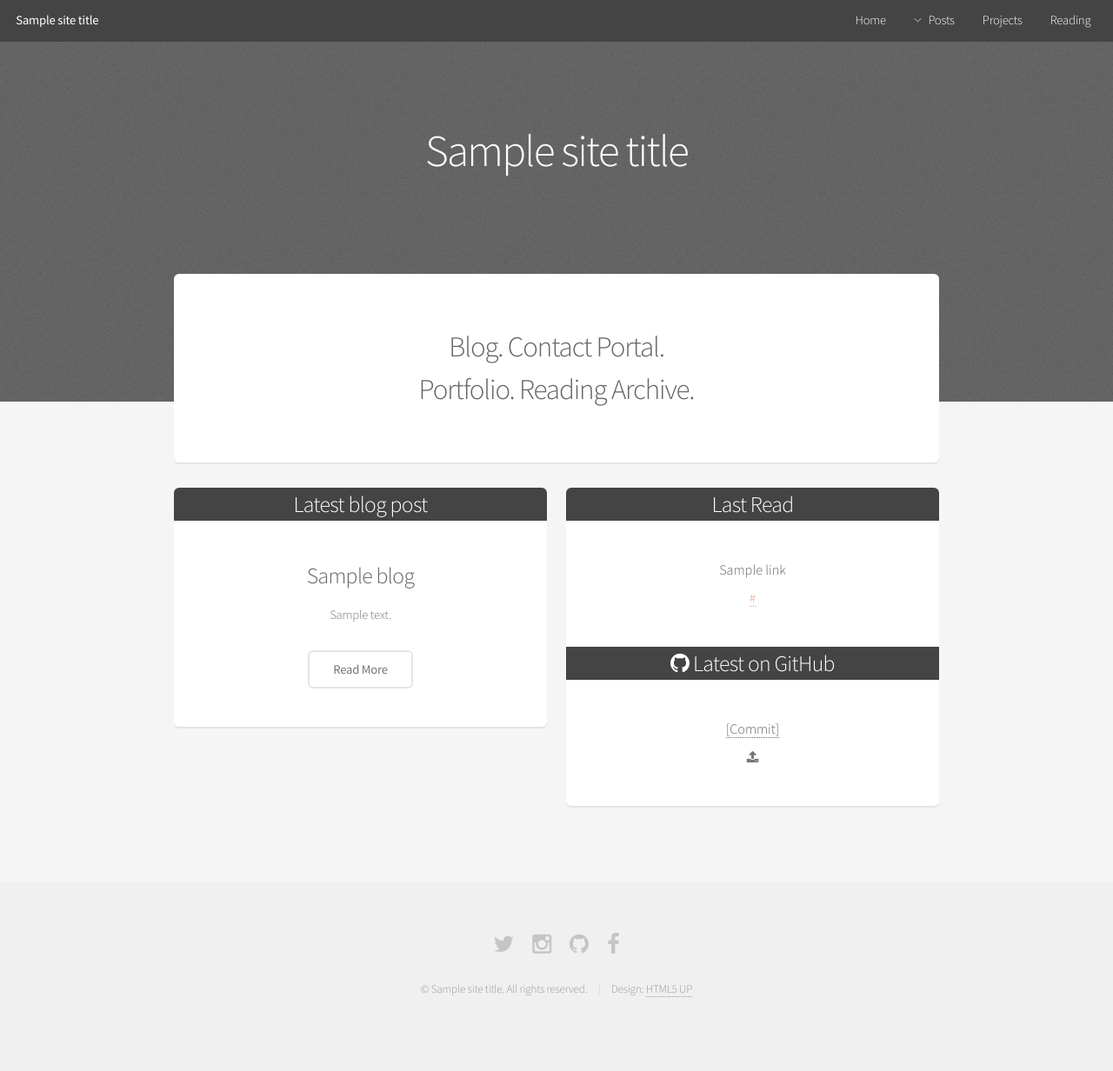
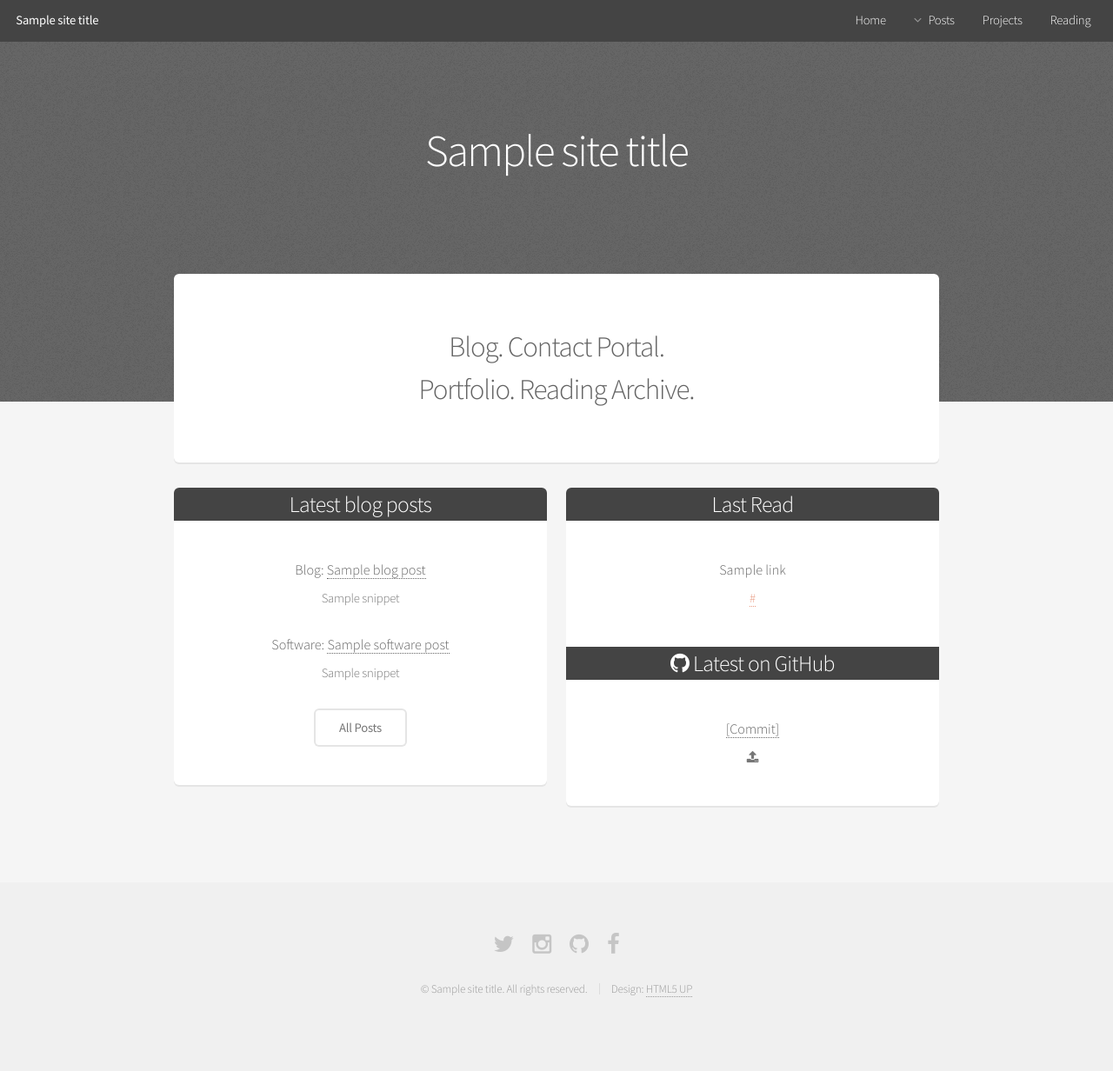
Before and after one commit to entrepreneurj/letts.me, a Django app: template letts_me/frontpage/templates/frontpage/index.html in a window 1280 px wide. Shown: the whole page at 87% size. Run offline with Django 3.2, Linux system fonts and the light colour scheme; the template is opened without the code that fills it: most values are stand-ins (such as "Sample title", 1, 10 or a date in 2020); some libraries are stand-ins or nearby versions.

Commit message:
Adds latest software post to front page
* Replaces latest post with latest blog post and latest software post

```diff
--- a/letts_me/blog/models.py
+++ b/letts_me/blog/models.py
@@ -26,6 +26,9 @@ class Entry(HasCategory, HasGallery):
     def summary(self):
         return "{0}...".format(' '.join(self.text.split()[:50]))
 
+    def snippet(self):
+        return "{0}...".format(' '.join(self.text.split()[:20]))
+
     def __str__(self):
         return self.title
 
--- a/letts_me/frontpage/templates/frontpage/index.html
+++ b/letts_me/frontpage/templates/frontpage/index.html
@@ -20,11 +20,13 @@
 					<div class="6u">
 
 						<section class="box special">
-							<span class="image featured" style="background-color:#444;"><h3 style="color:#fff;">Latest blog post</h3></span>
-							<h3>{{ blog.title}}</h3>
-							<p>{{ blog.summary|striptags }}</p>
+							<span class="image featured" style="background-color:#444;"><h3 style="color:#fff;">Latest blog posts</h3></span>
+                            <h4>Blog: <a href="{% url "blog-entry" slug=blog_post.slug %}">{{ blog_post.title }}</a></h4>
+							<p>{{ blog_post.snippet|striptags }}</p>
+                            <h4>Software: <a href="{% url "blog-entry" slug=software_post.slug %}">{{ software_post.title }}</a></h4>
+							<p>{{ software_post.snippet|striptags }}</p>
 							<ul class="actions">
-								<li><a href="{% url "blog-entry" slug=blog.slug %}" class="button alt">Read More</a></li>
+								<li><a href="{% url "all-index" page=1 %}" class="button alt">All Posts</a></li>
 							</ul>
 						</section>
 
--- a/letts_me/frontpage/views.py
+++ b/letts_me/frontpage/views.py
@@ -13,7 +13,8 @@ class IndexView(TemplateView):
     def get_context_data(self, **kwargs):
 
         context = super(IndexView, self).get_context_data(**kwargs)
-        context["blog"] = Entry.published.latest()
+        context["blog_post"] = Entry.published.filter(categories__ancestor__name="blog")[0]
+        context["software_post"] = Entry.published.filter(categories__ancestor__name="software")[0]
         context["link"] = Link.link_manager.latest()
         return context
 
```
